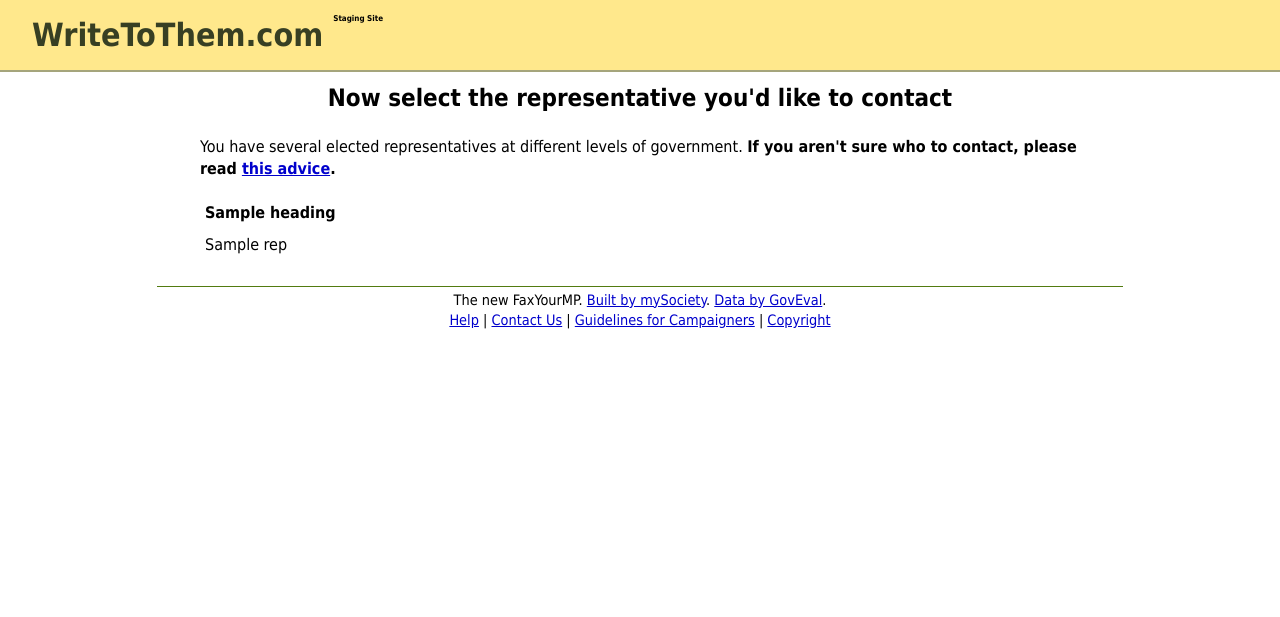
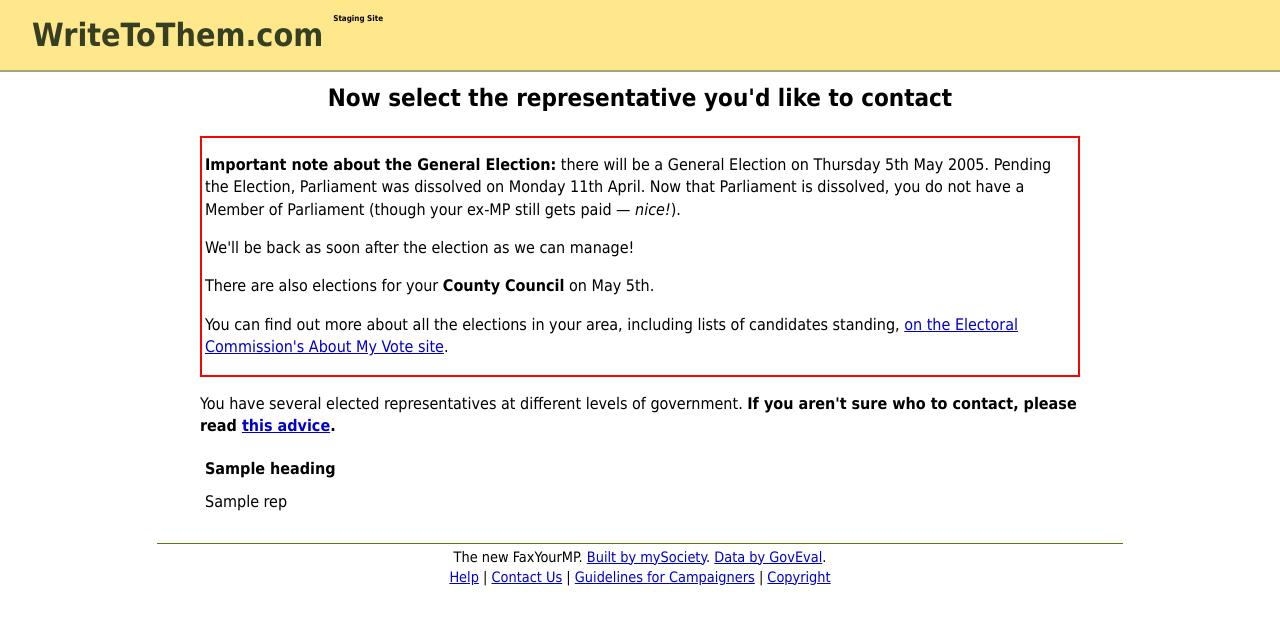
Before and after one commit to mysociety/writetothem, a PHP site: template templates/website/who.html in a window 1280 px wide. Shown: the top 617 px of the page. Run offline with PHP 8.4, Linux system fonts and the light colour scheme; the template is opened without the code that fills it: most values are stand-ins (such as "Sample title", 1, 10 or a date in 2020); data that the repository does not hold is empty; some libraries are stand-ins or nearby versions.

Commit message:
Some election stuff into CVS

```diff
--- a/templates/website/who.html
+++ b/templates/website/who.html
@@ -17,6 +17,22 @@ to you.</em></big></p>
 <? } else {
 $cols = sizeof($values['reps']);
 ?>
+
+<div style="padding-top: 0em; padding-bottom: 0em; padding-left: 3px; padding-right: 3px; border: 2px solid red;">
+<p><b>Important note about the General Election:</b> there will be a General
+Election on Thursday 5th May 2005. Pending the Election, Parliament was
+dissolved on Monday 11th April. Now that Parliament is dissolved, you do not
+have a Member of Parliament (though your ex-MP still gets paid &mdash;
+<i>nice!</i>).</p>
+<p>We'll be back as soon after the election as we can manage!</p>
+
+<p>There are also elections for your <b>County Council</b> on May 5th.</p>
+
+<p>You can find out more about all the elections in your area, including lists of candidates standing,
+<a href="http://www.aboutmyvote.co.uk/elections/?Pcode=cb12qp">on the Electoral Commission's
+About My Vote site</a>.</p>
+
+</div>
 
 <p>You have several elected representatives at different levels of government. <b>If you aren't sure who to contact, please read <a href="about-yourrep">this advice</a>.</b></p>
 
--- a/web/index.php
+++ b/web/index.php
@@ -6,7 +6,7 @@
  * Copyright (c) 2004 UK Citizens Online Democracy. All rights reserved.
  * Email: francis@mysociety.org. WWW: http://www.mysociety.org
  *
- * $Id: index.php,v 1.44 2005-02-23 14:59:45 francis Exp $
+ * $Id: index.php,v 1.45 2005-05-06 13:17:51 francis Exp $
  *
  */
 require_once "../phplib/fyr.php";
@@ -137,7 +137,7 @@ template_draw($template, array(
         "blurb-top" => <<<END
     <h2>Contact your
 Councillors,
-<acronym title="Member of Parliament">MP</acronym>,
+<strike><acronym title="Member of Parliament">MP</acronym></strike>,
 <acronym title="Members of the European Parliament">MEPs</acronym>,
 <acronym title="Members of the Scottish Parliament">MSPs</acronym>, or
 <br>Welsh and London Assembly Members
```
Also changed, not shown: templates/website/index-index.html (+9 -0 lines).
